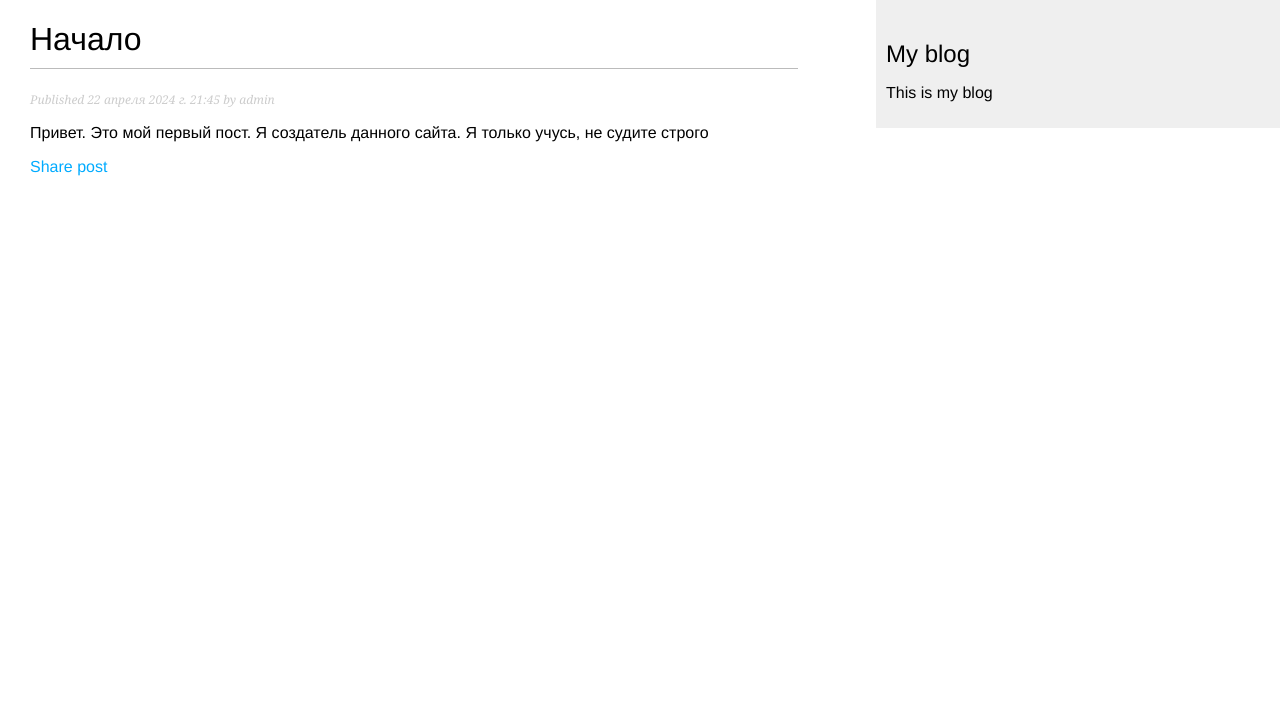
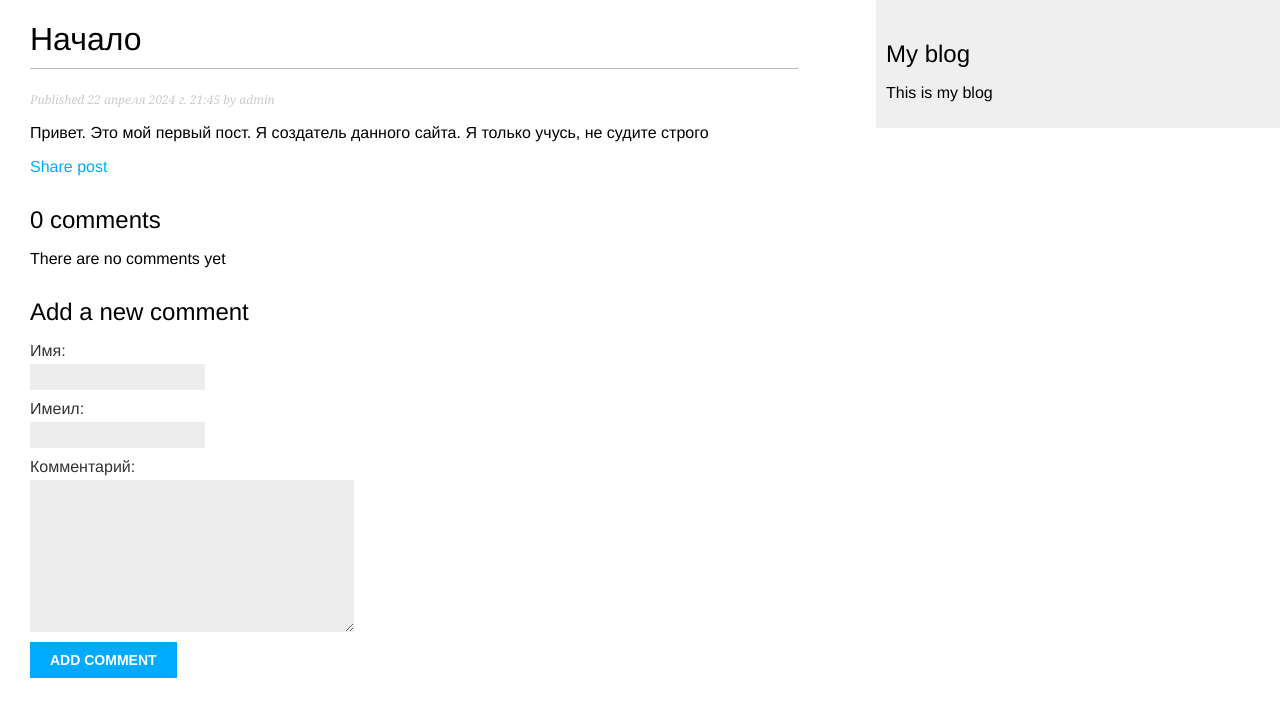
Before and after one commit to your8god/myblog, a Django app: a page that uses blog/templates/blog/detail.html in a window 1280 px wide. Shown: the top 717 px of the page. Run offline with Django 4.2, Linux system fonts and the light colour scheme; data comes from the database, SQL or seed files in the repository; both versions use the stored data as it was after the commit.

Commit message:
added comments

```diff
--- a/blog/templates/blog/detail.html
+++ b/blog/templates/blog/detail.html
@@ -6,7 +6,26 @@
     <h1>{{ post.title }}</h1>
     <p class="date">Published {{ post.publish }} by {{ post.author }}</p>
     {{ post.body|linebreaks }}
+
     <p>
     <a href="{% url 'blog:post_share' post.id %}">Share post</a>
     </p>
+
+    {% with comments.count as total_comments %}
+    <h2>{{ total_comments }} comment{{ total_comments|pluralize }}</h2>
+    {% endwith %}
+
+    {% for comment in comments %}
+        <div class="comment">
+            <p class="info">
+                Comment {{ forloop.counter }} by {{ comment.name }} {{ comment.created }}
+            </p>
+            {{ comment.body|linebreaks }}
+        </div>
+    {% empty %}
+        <p>There are no comments yet</a>
+    {% endfor %}
+
+    {% include 'layout/comment_form.html' %}
+
 {% endblock %}
--- a/blog/templates/blog/share.html
+++ b/blog/templates/blog/share.html
@@ -7,7 +7,7 @@
     {% if sent %}
         <h1>E-mail successfully sent</h1>
         <p>{{ post.title }} was successfully sent to {{ form.cleaned_data.to }}></p>
-        <p><a href="{{post.get_absolute_url}}">Go back</a></p>
+        <p><a href="{{ post.get_absolute_url }}">Go back</a></p>
     {% else %}
         <h1>Share {{ post.title }} by e-mail</h1>
         <form method="post">
--- /dev/null
+++ b/blog/templates/layout/comment_form.html
@@ -0,0 +1,6 @@
+<h2>Add a new comment</h2>
+<form method="post" action="{% url 'blog:post_comment' post.id %}">
+    {% csrf_token %}
+    {{ form.as_p }}
+    <p><input type="submit" value="Add comment"></p>
+</form>
--- a/blog/urls.py
+++ b/blog/urls.py
@@ -7,5 +7,6 @@ app_name = 'blog'
 urlpatterns = [
     path('', views.PostListView.as_view(), name='post_list'),
     path('<int:year>/<int:month>/<int:day>/<slug:post>/', views.post_detail, name='post_detail'),
-    path('<int:post_id>/share', views.post_share, name='post_share'),
+    path('<int:post_id>/share/', views.post_share, name='post_share'),
+    path('<int:post_id>/comment/', views.post_comment, name='post_comment'),
 ]
--- a/blog/views.py
+++ b/blog/views.py
@@ -3,10 +3,11 @@ from django.core.paginator import Paginator, EmptyPage, PageNotAnInteger
 from django.views.generic import ListView
 #from django.urls import reverse_lazy
 from django.core.mail import send_mail
+from django.views.decorators.http import require_POST
 
 
-from .models import Post
-from .forms import EmailPostForm
+from .models import Post, Comment
+from .forms import EmailPostForm, CommentForm
 
 
 class PostListView(ListView):
@@ -25,7 +26,11 @@ def post_detail(request, year, month, day, post):
                              publish__month=month,
                              publish__year=year,
                              status=Post.Status.PUBLISHED)
-    return render(request, 'blog/detail.html', {'post': post})
+
+    comments = post.comments.filter(active=True)
+    form = CommentForm()
+
+    return render(request, 'blog/detail.html', {'post': post, 'comments': comments, 'form': form})
 
 
 def post_share(request, post_id):
@@ -45,3 +50,18 @@ def post_share(request, post_id):
     else:
         form = EmailPostForm()
     return render(request, 'blog/share.html', {'post': post, 'form': form, 'sent': sent})
+
+
+@require_POST
+def post_comment(request, post_id):
+    post = get_object_or_404(Post, pk=post_id, status=Post.Status.PUBLISHED)
+    comment = None
+
+    form = CommentForm(request.POST)
+    if form.is_valid():
+        comment = form.save(commit=False)
+        comment.post = post
+        print(comment)
+        comment.save()
+
+    return render(request, 'blog/comment.html', {'post': post, 'form': form, 'comment': comment})
```
Also changed, not shown: blog/templates/blog/comment.html (added, +12 -0 lines), db.sqlite3.
